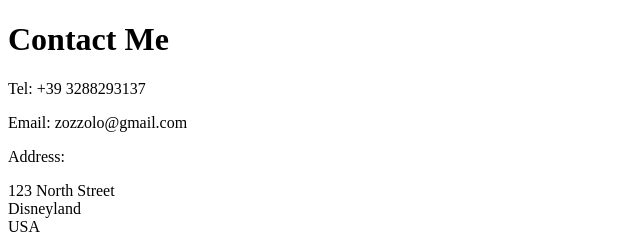
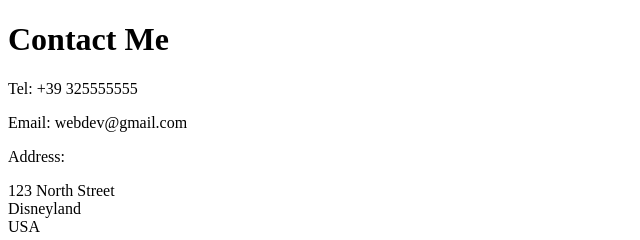
Before and after one commit to kappa73/html-portfolio, a plain HTML site: page public/contact.html in a window 1280 px wide. Shown: the full height of the page, 0-640 px from the left. Drawn offline with Linux system fonts and the light colour scheme.

Commit message:
Add files via upload

```diff
--- a/public/contact.html
+++ b/public/contact.html
@@ -6,8 +6,8 @@
   </head>
   <body>
     <h1>Contact Me</h1>
-    <p>Tel: +39 3288293137</p>
-    <p>Email: zozzolo@gmail.com</p>
+    <p>Tel: +39 325555555</p>
+    <p>Email: webdev@gmail.com</p>
     <p>Address:</p>
     <p>
       123 North Street<br />
```
